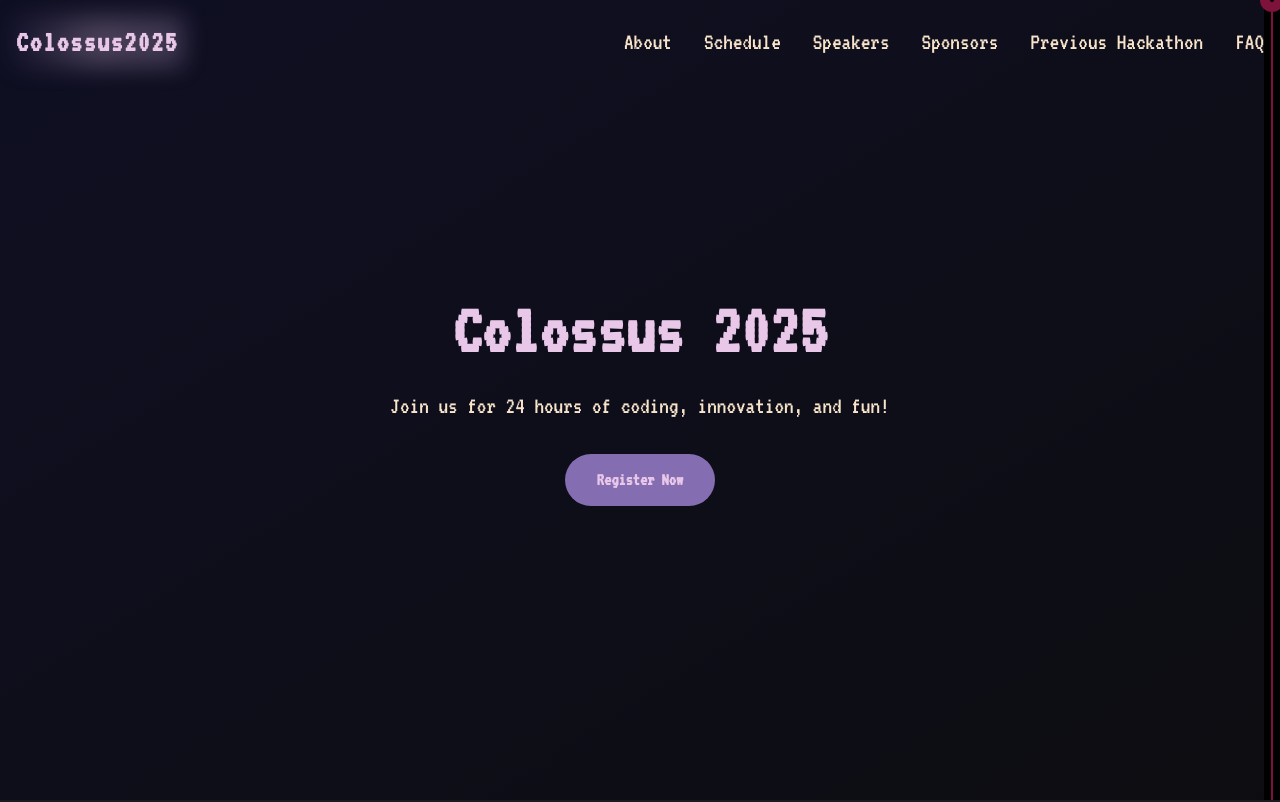
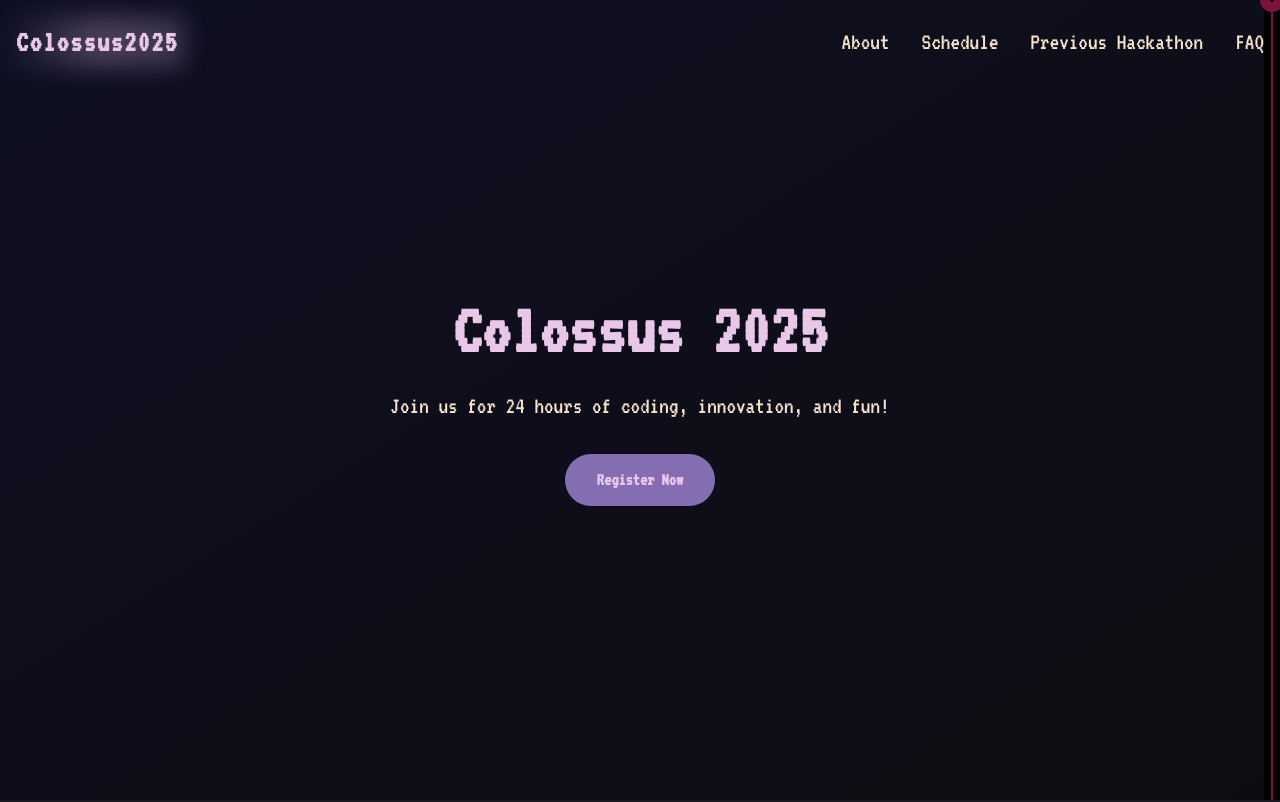
Before and after one commit to Grimm1694/prototype, a Next.js app: page / in a window 1280 px wide. Shown: the top 802 px of the page. Built offline with nearby package versions, Linux system fonts and the light colour scheme.

Commit message:
Update Header.tsx 2

```diff
--- a/app/components/Header.tsx
+++ b/app/components/Header.tsx
@@ -30,8 +30,6 @@ const Header = () => {
   const navItems = [
     "About",
     "Schedule",
-    "Speakers",
-    "Sponsors",
     "Previous Hackathon",
     "FAQ",
   ];
```
